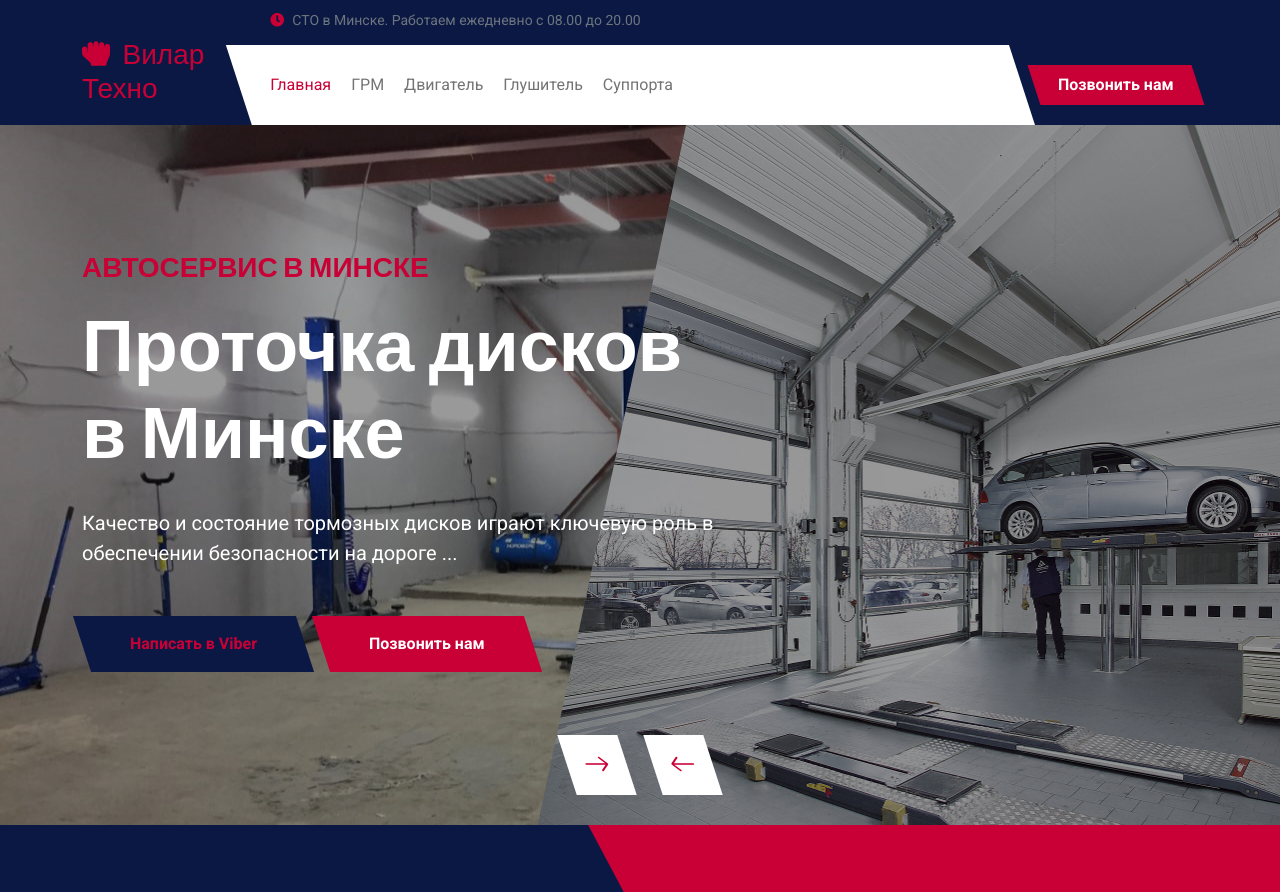
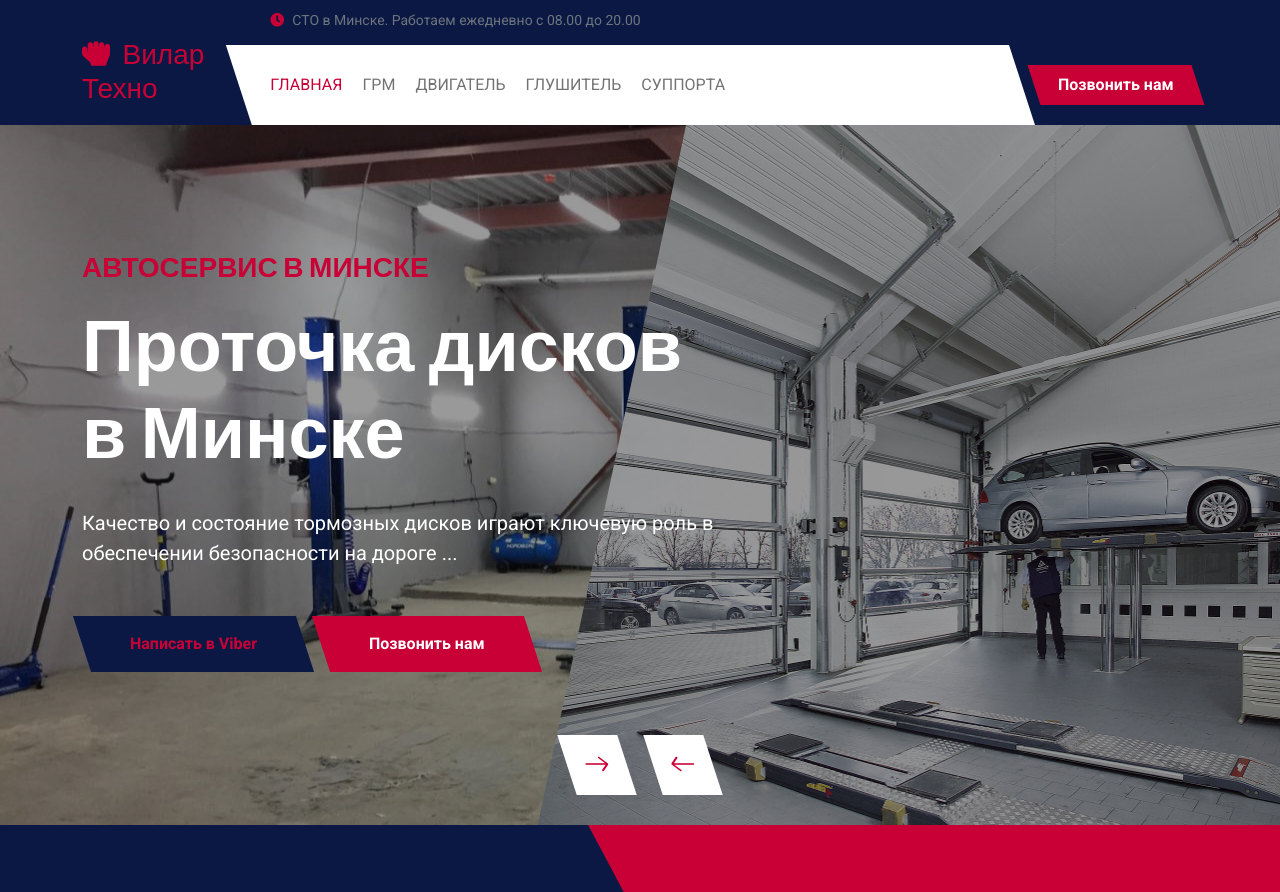
Before and after one commit to vilarby/vilarby.github.io, a plain HTML site: page index.html in a window 1280 px wide. Shown: the top 892 px of the page. Drawn offline with Linux system fonts and the light colour scheme; animation ran at ten frames a second.

Commit message:
Update index.html

```diff
--- a/index.html
+++ b/index.html
@@ -112,11 +112,11 @@
                             </button>
                             <div class="collapse navbar-collapse" id="navbarCollapse">
                                 <div class="navbar-nav mx-0 mx-lg-auto">
-                                    <a href="/" class="nav-item nav-link active">Главная</a>
+                                    <a href="/" class="nav-item nav-link active">ГЛАВНАЯ</a>
                                     <a href="/grm.html" class="nav-item nav-link">ГРМ</a>
-                                    <a href="/dvigatel.html" class="nav-item nav-link">Двигатель</a>
-                                    <a href="/glushitel.html" class="nav-item nav-link">Глушитель</a>
-                                    <a href="/supporta.html" class="nav-item nav-link">Суппорта</a>
+                                    <a href="/dvigatel.html" class="nav-item nav-link">ДВИГАТЕЛЬ</a>
+                                    <a href="/glushitel.html" class="nav-item nav-link">ГЛУШИТЕЛЬ</a>
+                                    <a href="/supporta.html" class="nav-item nav-link">СУППОРТА</a>
 
                                     <div class="nav-btn ps-3">
                                         <a href="tel:+375296165046" class="btn btn-primary py-2 px-4 ms-0 ms-lg-3"> <span>Позвонить нам</span></a>
```
